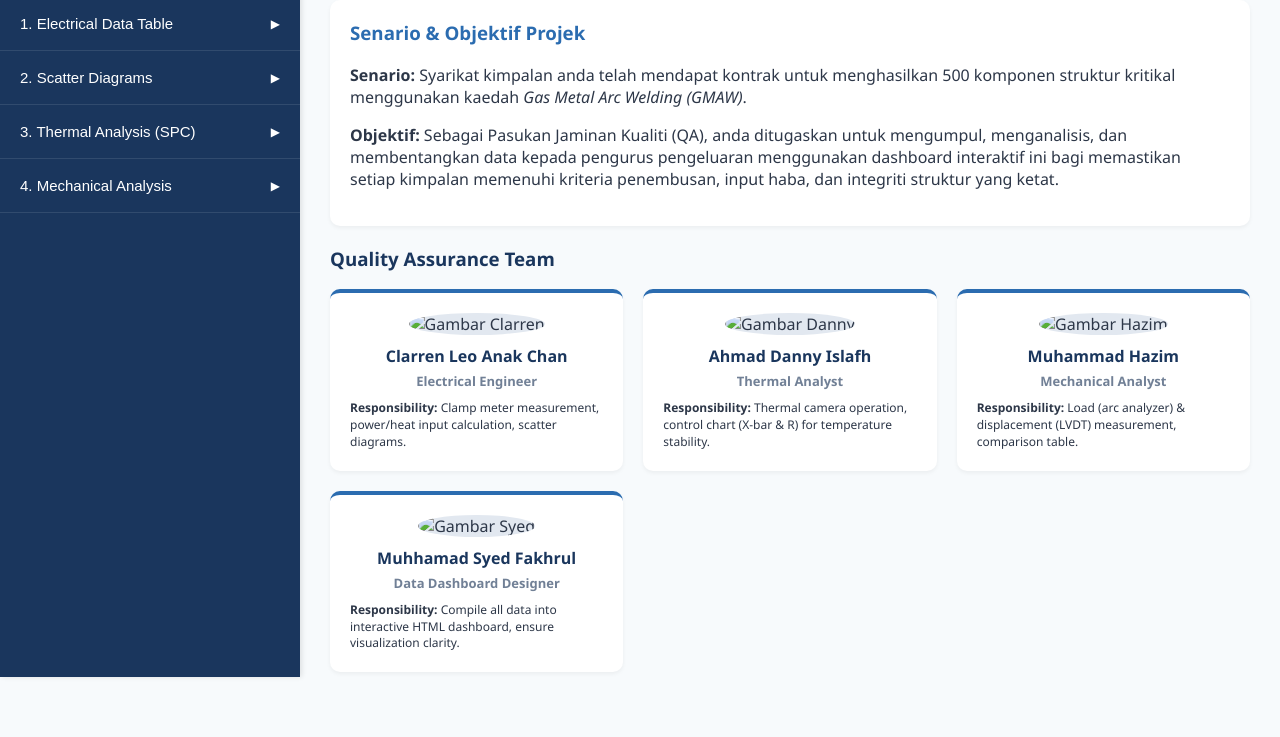
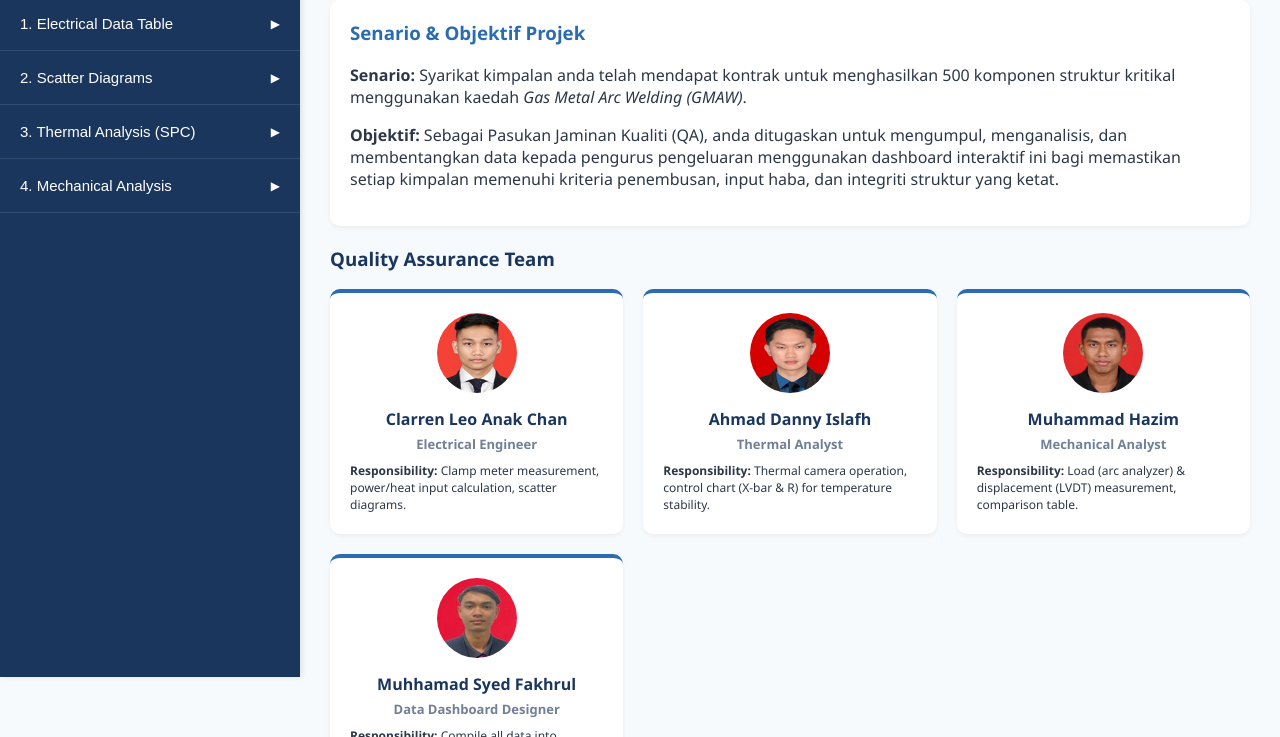
Before and after one commit to hy5ct4m48z-web/elektrikal, a plain HTML site: page index.html in a window 1280 px wide. Shown: the part 123-860 px from the top of the page. Drawn offline with nearby package versions, Linux system fonts and the light colour scheme.

Commit message:
Update index.html
GENERATE GAMBAR

```diff
--- a/index.html
+++ b/index.html
@@ -222,25 +222,25 @@
             <h3 style="color: var(--primary);">Quality Assurance Team</h3>
             <div class="team-grid">
                 <div class="team-card">
-                    <img src="SRC/clarren.png" alt="Gambar Clarren">
+                    <img src="clarren.png" alt="Gambar Clarren">
                     <h3>Clarren Leo Anak Chan</h3>
                     <h4>Electrical Engineer</h4>
                     <p><strong>Responsibility:</strong> Clamp meter measurement, power/heat input calculation, scatter diagrams.</p>
                 </div>
                 <div class="team-card">
-                    <img src="SRC/danny.png" alt="Gambar Danny">
+                    <img src="danny.png" alt="Gambar Danny">
                     <h3>Ahmad Danny Islafh</h3>
                     <h4>Thermal Analyst</h4>
                     <p><strong>Responsibility:</strong> Thermal camera operation, control chart (X-bar & R) for temperature stability.</p>
                 </div>
                 <div class="team-card">
-                    <img src="SRC/hazim.png" alt="Gambar Hazim">
+                    <img src="hazim.png" alt="Gambar Hazim">
                     <h3>Muhammad Hazim</h3>
                     <h4>Mechanical Analyst</h4>
                     <p><strong>Responsibility:</strong> Load (arc analyzer) & displacement (LVDT) measurement, comparison table.</p>
                 </div>
                 <div class="team-card">
-                    <img src="SRC/syed.png" alt="Gambar Syed">
+                    <img src="syed.png" alt="Gambar Syed">
                     <h3>Muhhamad Syed Fakhrul</h3>
                     <h4>Data Dashboard Designer</h4>
                     <p><strong>Responsibility:</strong> Compile all data into interactive HTML dashboard, ensure visualization clarity.</p>
```
